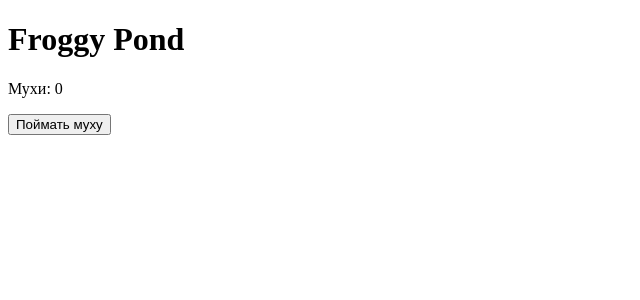
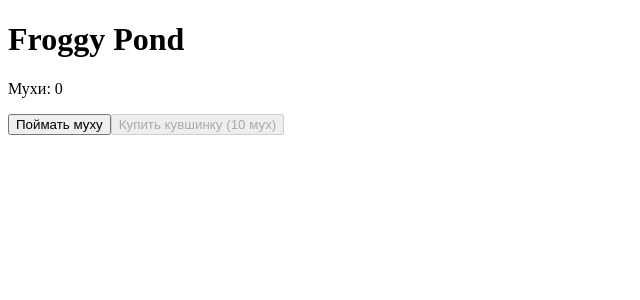
Before and after one commit to mlshvaa/FroggyPond, a React (Vite) app: page / in a window 1280 px wide. Shown: the top 300 px of the page, without its empty margins (0-640 px from the left). Built offline with nearby package versions, Linux system fonts and the light colour scheme.

Commit message:
Коммит 2: Добавлена покупка кувшинок и логика пассивного дохода при наличии одной и более кувшинок

```diff
--- a/src/App.tsx
+++ b/src/App.tsx
@@ -1,19 +1,53 @@
-import { useState } from "react";
-import React from "react";
+import { useEffect, useState } from "react";
 import "./App.css";
+
+const lilyPrice = 10;
+const growthPrice = 1.5;
+const liliesMax = 5;
+
+const baseInterval = 20000;
+const intervalFactor = 0.8;
+const minInterval = 5000;
 
 function App() {
   const [flies, setFlies] = useState<number>(0);
   const [isCatching, setIsCatching] = useState<boolean>(false);
+  const [lilypads, setLilypads] = useState<number>(0);
+
+  const fliesPerDrip = 1;
+
+  const dripInterval = Math.max(
+    minInterval,
+    baseInterval * intervalFactor ** (lilypads - 1),
+  );
+
+  const nextLilyPrice = Math.round(lilyPrice * growthPrice ** lilypads);
+
+  useEffect(() => {
+    if (lilypads === 0) return;
+
+    const intervalID = setInterval(() => {
+      setFlies((prev) => prev + fliesPerDrip);
+    }, dripInterval);
+
+    return () => clearInterval(intervalID);
+  }, [lilypads, dripInterval, fliesPerDrip]);
 
   const handleClick = () => {
     if (isCatching) return;
-
     setIsCatching(true);
     setTimeout(() => {
-      setFlies((prevFliesCount) => prevFliesCount + 1);
+      setFlies((prev) => prev + 1);
       setIsCatching(false);
-    }, 1000);
+    }, 100);
+  };
+
+  const buyLily = () => {
+    if (lilypads >= liliesMax)
+      alert("Достигнуто максимальное количество кувшинок!");
+    if (flies < nextLilyPrice) alert("Не хватает мух :(");
+    setFlies((prev) => prev - nextLilyPrice);
+    setLilypads((prev) => prev + 1);
   };
 
   return (
@@ -21,6 +55,14 @@ function App() {
       <h1>Froggy Pond</h1>
       <p>Мухи: {flies}</p>
       <button onClick={handleClick}>Поймать муху</button>
+
+      {lilypads < liliesMax ? (
+        <button onClick={buyLily} disabled={flies < nextLilyPrice}>
+          Купить кувшинку ({nextLilyPrice} мух)
+        </button>
+      ) : (
+        "Достигнуто максимальное количество кувшинок!"
+      )}
     </div>
   );
 }
```
Also changed, not shown: 1 other file (tests, documents, lock files or other folders).
